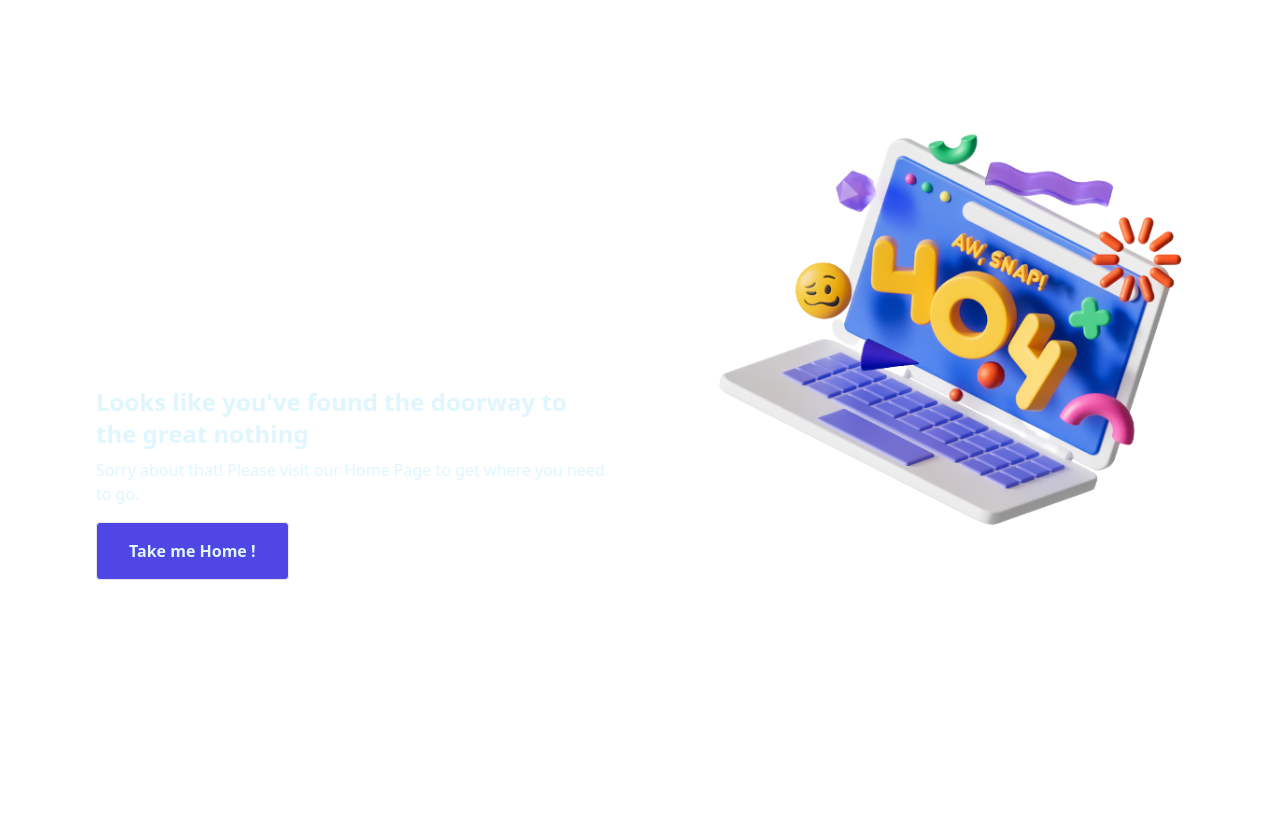
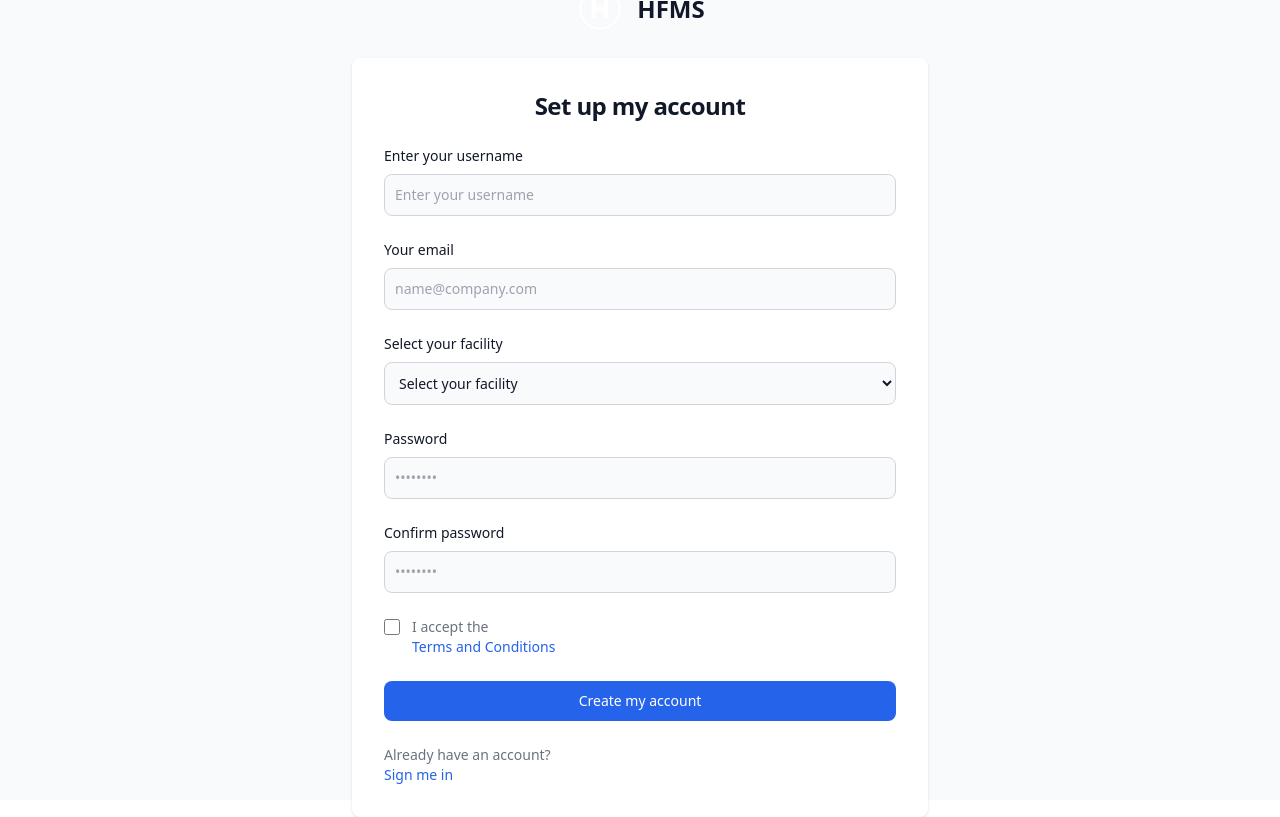
Before and after one commit to katzjeff/hospital, a React (Create React App) app: page /RegisterUser in a window 1280 px wide. Built offline with nearby package versions, Linux system fonts and the light colour scheme.

Commit message:
updated sign in, register user and dash pages

```diff
--- a/src/App.js
+++ b/src/App.js
@@ -1,5 +1,7 @@
 import Home from "./pages/Home";
 import SignIn from "./pages/SignIn";
+import RegisterUser from "./pages/RegisterUser";
+import Dash from "./pages/Dash"
 import { Routes, Route } from "react-router-dom";
 import Error404 from "./pages/error";
 
@@ -7,7 +9,9 @@
   return (
     <Routes>
       <Route path="/" element={<Home />}></Route>
+      <Route path="Dash" element={<Dash />}></Route>
       <Route path="SignIn" element={<SignIn />}></Route>
+      <Route path="RegisterUser" element={<RegisterUser />}></Route>
       <Route path="*" element={<Error404 />}></Route>
     </Routes>
   );
--- a/src/pages/Admin.jsx
+++ /dev/null
@@ -1,9 +0,0 @@
-import React from 'react'
-
-function Admin() {
-  return (
-    <div>Admin</div>
-  )
-}
-
-export default Admin
--- a/src/pages/Dash.jsx
+++ b/src/pages/Dash.jsx
@@ -1,7 +1,7 @@
 import React from "react";
 
 function Dash() {
-  return <div>Dash</div>;
+  return <div>This is your Dash board</div>;
 }
 
 export default Dash;
--- /dev/null
+++ b/src/pages/RegisterUser.jsx
@@ -0,0 +1,162 @@
+import React from "react";
+import { Link } from "react-router-dom";
+
+function RegisterUser() {
+  return (
+    <div className="bg-gray-50 dark:bg-[#162daa]">
+      <div className="flex flex-col items-center justify-center px-6 py-8 mx-auto md:h-screen lg:py-0">
+        <div
+          href="#"
+          className="flex items-center mb-6 gap-3 text-2xl font-semibold text-gray-900 dark:text-white"
+        >
+          <svg
+            width={50}
+            height={50}
+            fill="#ffffff"
+            viewBox="0 0 24 24"
+            xmlns="http://www.w3.org/2000/svg"
+          >
+            <path
+              fillRule="evenodd"
+              d="M12 21a9 9 0 1 1 0-18 9 9 0 0 1 0 18ZM2 12C2 6.477 6.477 2 12 2s10 4.477 10 10-4.477 10-10 10S2 17.523 2 12Zm7.996 4.524v-3.5h4v3.5h2v-9h-2v3.5h-4v-3.5h-2v9h2Z"
+              clipRule="evenodd"
+            />
+          </svg>
+          HFMS
+        </div>
+        <div class="w-full bg-white rounded-lg shadow dark:border md:mt-0 sm:max-w-xl xl:p-0 dark:bg-gray-800 dark:border-gray-700">
+          <div class="p-6 space-y-4 md:space-y-6 sm:p-8">
+            <h1 class="flex justify-center text-xl font-bold leading-tight tracking-tight text-gray-900 md:text-2xl dark:text-white">
+              Set up my account
+            </h1>
+            <form class="space-y-4 md:space-y-6" action="#">
+              <div>
+                <label
+                  for="username"
+                  className="block mb-2 text-sm font-medium text-gray-900 dark:text-white"
+                >
+                  Enter your username
+                </label>
+                <input
+                  type="username"
+                  name="username"
+                  id="username"
+                  className="bg-gray-50 border border-gray-300 text-gray-900 sm:text-sm rounded-lg focus:ring-primary-600 focus:border-primary-600 block w-full p-2.5 dark:bg-gray-700 dark:border-gray-600 dark:placeholder-gray-400 dark:text-white dark:focus:ring-blue-500 dark:focus:border-blue-500"
+                  placeholder="Enter your username"
+                  required=""
+                />
+              </div>
+              <div>
+                <label
+                  for="email"
+                  class="block mb-2 text-sm font-medium text-gray-900 dark:text-white"
+                >
+                  Your email
+                </label>
+                <input
+                  type="email"
+                  name="email"
+                  id="email"
+                  class="bg-gray-50 border border-gray-300 text-gray-900 sm:text-sm rounded-lg focus:ring-primary-600 focus:border-primary-600 block w-full p-2.5 dark:bg-gray-700 dark:border-gray-600 dark:placeholder-gray-400 dark:text-white dark:focus:ring-blue-500 dark:focus:border-blue-500"
+                  placeholder="name@company.com"
+                  required=""
+                />
+              </div>
+              <div>
+                <label
+                  for="facility"
+                  className="block mb-2 text-sm font-medium text-gray-900 dark:text-white"
+                >
+                  Select your facility
+                </label>
+                <select
+                  type="facility"
+                  name="facility"
+                  id="facility"
+                  className="bg-gray-50 border border-gray-300 text-gray-900 sm:text-sm rounded-lg focus:ring-primary-600 focus:border-primary-600 block w-full p-2.5 dark:bg-gray-700 dark:border-gray-600 dark:placeholder-gray-400 dark:text-white dark:focus:ring-blue-500 dark:focus:border-blue-500"
+                  required=""
+                >
+                  <option value="">Select your facility</option>
+                  <option value="banja">BANJA HEALTH CENTRE</option>
+                  <option value="bugina">BUGINA HEALTH CENTRE</option>
+                  <option value="ebusiratsi">EBUSIRATSI HEALTH CENTRE</option>
+                </select>
+              </div>
+              <div>
+                <label
+                  for="password"
+                  class="block mb-2 text-sm font-medium text-gray-900 dark:text-white"
+                >
+                  Password
+                </label>
+                <input
+                  type="password"
+                  name="password"
+                  id="password"
+                  placeholder="••••••••"
+                  class="bg-gray-50 border border-gray-300 text-gray-900 sm:text-sm rounded-lg focus:ring-primary-600 focus:border-primary-600 block w-full p-2.5 dark:bg-gray-700 dark:border-gray-600 dark:placeholder-gray-400 dark:text-white dark:focus:ring-blue-500 dark:focus:border-blue-500"
+                  required=""
+                />
+              </div>
+              <div>
+                <label
+                  for="confirm-password"
+                  class="block mb-2 text-sm font-medium text-gray-900 dark:text-white"
+                >
+                  Confirm password
+                </label>
+                <input
+                  type="confirm-password"
+                  name="confirm-password"
+                  id="confirm-password"
+                  placeholder="••••••••"
+                  class="bg-gray-50 border border-gray-300 text-gray-900 sm:text-sm rounded-lg focus:ring-primary-600 focus:border-primary-600 block w-full p-2.5 dark:bg-gray-700 dark:border-gray-600 dark:placeholder-gray-400 dark:text-white dark:focus:ring-blue-500 dark:focus:border-blue-500"
+                  required=""
+                />
+              </div>
+              <div class="flex items-start">
+                <div class="flex items-center h-5">
+                  <input
+                    id="terms"
+                    aria-describedby="terms"
+                    type="checkbox"
+                    class="w-4 h-4 border border-gray-300 rounded bg-gray-50 focus:ring-3 focus:ring-primary-300 dark:bg-gray-700 dark:border-gray-600 dark:focus:ring-primary-600 dark:ring-offset-gray-800"
+                    required=""
+                  />
+                </div>
+                <div class="ml-3 text-sm">
+                  <label
+                    for="terms"
+                    class="font-light text-gray-500 dark:text-gray-300"
+                  >
+                    I accept the{" "}
+                    <div
+                      class="font-medium text-primary-600 hover:underline dark:text-primary-500"
+                      href="#"
+                    >
+                      Terms and Conditions
+                    </div>
+                  </label>
+                </div>
+              </div>
+              <button
+                type="submit"
+                class="w-full text-white bg-primary-600 hover:bg-primary-700 focus:ring-4 focus:outline-none focus:ring-primary-300 font-medium rounded-lg text-sm px-5 py-2.5 text-center dark:bg-primary-600 dark:hover:bg-primary-700 dark:focus:ring-primary-800"
+              >
+                Create my account
+              </button>
+              <p class="text-sm font-light text-gray-500 dark:text-gray-400">
+                Already have an account?{" "}
+                <div class="font-medium text-primary-600 hover:underline dark:text-primary-500">
+                  <Link to={"/SignIn"}>Sign me in</Link>
+                </div>
+              </p>
+            </form>
+          </div>
+        </div>
+      </div>
+    </div>
+  );
+}
+
+export default RegisterUser;
--- a/src/pages/SignIn.jsx
+++ b/src/pages/SignIn.jsx
@@ -38,9 +38,9 @@
                   Enter your username
                 </label>
                 <input
-                  type="email"
-                  name="email"
-                  id="email"
+                  type="username"
+                  name="username"
+                  id="username"
                   className="bg-gray-50 border border-gray-300 text-gray-900 sm:text-sm rounded-lg focus:ring-primary-600 focus:border-primary-600 block w-full p-2.5 dark:bg-gray-700 dark:border-gray-600 dark:placeholder-gray-400 dark:text-white dark:focus:ring-blue-500 dark:focus:border-blue-500"
                   placeholder="Enter your username"
                   required=""
@@ -53,14 +53,18 @@
                 >
                   Select your facility
                 </label>
-                <input
+                <select
                   type="facility"
                   name="facility"
                   id="facility"
-                  placeholder="Select your facility name from the list..."
                   className="bg-gray-50 border border-gray-300 text-gray-900 sm:text-sm rounded-lg focus:ring-primary-600 focus:border-primary-600 block w-full p-2.5 dark:bg-gray-700 dark:border-gray-600 dark:placeholder-gray-400 dark:text-white dark:focus:ring-blue-500 dark:focus:border-blue-500"
                   required=""
-                />
+                >
+                  <option value=""></option>
+                  <option value="banja">BANJA HEALTH CENTRE</option>
+                  <option value="bugina">BUGINA HEALTH CENTRE</option>
+                  <option value="ebusiratsi">EBUSIRATSI HEALTH CENTRE</option>
+                </select>
               </div>
               <div>
                 <label
@@ -106,12 +110,12 @@
                 type="submit"
                 className="w-full text-white bg-primary-600 hover:bg-primary-700 focus:ring-4 focus:outline-none focus:ring-primary-300 font-medium rounded-lg text-sm px-5 py-2.5 text-center dark:bg-primary-600 dark:hover:bg-primary-700 dark:focus:ring-primary-800"
               >
-                <Link to="*">Sign in</Link>
+                <Link to="/Dash">Sign in</Link>
               </button>
               <p className="text-sm font-light text-gray-500 dark:text-gray-400">
                 Don’t have an account yet?{" "}
                 <div className="font-medium text-primary-600 hover:underline dark:text-primary-500 cursor-pointer">
-                  Contact the Admin
+                  <Link to="/RegisterUser">Register new user</Link>
                 </div>
               </p>
             </form>
```
